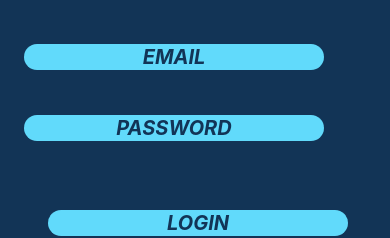
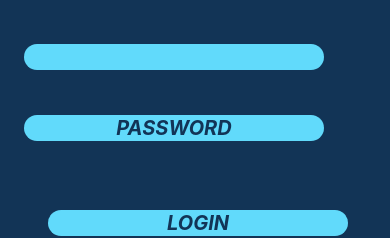
Before and after one commit to shellamander/MAD_Spacebook, a React Native app: screen /homescreen in a window 390 px wide. Shown: the part 293-531 px from the top of the page. Built offline with nearby package versions, Linux system fonts and the light colour scheme.

Commit message:
I've started working on networking, currently attempting to use redux for user authentication flow

```diff
--- a/App.js
+++ b/App.js
@@ -1,3 +1,4 @@
+//import 'react-native-gesture-handler';
 //import * as React from 'react';
 //import { NavigationContainer } from '@react-navigation/native';
 import { createNativeStackNavigator } from '@react-navigation/native-stack';
@@ -8,9 +9,7 @@ import Apphomescreen from './screens/apphomescreen';
 import AccountScreen from './screens/Account';
 import FriendScreen from './screens/Friends';
 import PostScreen from './screens/Post'
-import PublishedScreen from './screens/Published'
-import Drafts from './screens/Drafts'
-import ScheduledScreen from './screens/Scheduled'
+
 
 
 //SET ITEM AND GET ITEM INA SYNSTORAGE TOKEN BOYS// stringify/ flat list// stringify then json parse
--- a/screens/Drafts.js
+++ b/screens/Drafts.js
@@ -0,0 +1,12 @@
+import * as React from 'react';
+import { Text, View } from 'react-native';
+
+function IDK() {
+    return (
+      <View style={{ flex: 1, justifyContent: 'center', alignItems: 'center' }}>
+        <Text>DRAFTY BOI</Text>
+      </View>
+    );
+  }
+
+  export default IDK;
--- a/screens/Post.js
+++ b/screens/Post.js
@@ -1,14 +1,63 @@
 import * as React from 'react';
-import { Text, View, Button } from 'react-native';
+
+//import { createDrawerNavigator } from '@react-navigation/drawer';
+//import { Text, View, Button } from 'react-native';
+import { createMaterialTopTabNavigator } from '@react-navigation/material-top-tabs';
+import PublishedScreen from './Published';
+import Drafts from './Drafts';
+import ScheduledScreen from './Scheduled'
+
+
+
+
+const Tab = createMaterialTopTabNavigator();
+// const Drawer = createDrawerNavigator();
+
+
+// function IDK({navigation}) {
+//   return (
+
+//     <Drawer.Navigator>
+//     <Drawer.Screen name="Drafts" component={Drafts} />
+//     <Drawer.Screen name="Published" component={PublishedScreen} />
+//     <Drawer.Screen name="Scheduled" component={ScheduledScreen} />
+
+//   </Drawer.Navigator>
+
+
+//   )
+//   }
+
+
+
+
 
 function IDK({navigation}) {
-    return (
-      <View style={{ flex: 1, justifyContent: 'center', alignItems: 'center' }}>
-        <Text>POSTS!</Text>
-        <Button title="Go to friends" onPress={() => navigation.navigate("Friends")} />
-      </View>
-    );
-  }
+  return (
+    <Tab.Navigator>
+
+    <Tab.Screen name="Drafts" component={Drafts} />
+    <Tab.Screen name="Published" component={PublishedScreen} />
+    <Tab.Screen name="Scheduled" component={ScheduledScreen} />
+
+  </Tab.Navigator>
+
+  )
+}
+
+
+
+
+
+
+    // return (
+    //   <View style={{ flex: 1, justifyContent: 'center', alignItems: 'center' }}>
+    //     <Text>POSTS!</Text>
+    //     <Button title="Go to friends" onPress={() => navigation.navigate("Drafts")} />
+    //   </View>
+    // );
+ // }
   // states
 
+
   export default IDK;
--- a/screens/Published.js
+++ b/screens/Published.js
@@ -0,0 +1,12 @@
+import * as React from 'react';
+import { Text, View } from 'react-native';
+
+function IDK() {
+    return (
+      <View style={{ flex: 1, justifyContent: 'center', alignItems: 'center' }}>
+        <Text>Account</Text>
+      </View>
+    );
+  }
+
+  export default IDK;
--- a/screens/Scheduled.js
+++ b/screens/Scheduled.js
@@ -0,0 +1,12 @@
+import * as React from 'react';
+import { Text, View } from 'react-native';
+
+function IDK() {
+    return (
+      <View style={{ flex: 1, justifyContent: 'center', alignItems: 'center' }}>
+        <Text>Account</Text>
+      </View>
+    );
+  }
+
+  export default IDK;
--- a/screens/homescreen.js
+++ b/screens/homescreen.js
@@ -8,6 +8,15 @@ import { View, Text, TouchableOpacity, Button, TextInput, StyleSheet } from 'rea
 const Homescreen1 = ({navigation}) => { // you used an arrow function shaza
   const [email, setEmail] = useState(" ");
   const [password, setPassword]= useState("");
+ //const[userToken, setUserToken] = React.useState(null);
+ //const[isLoading, setIsLoading] = React.useState(true);
+
+ /*useEffect(()=> {
+   setTimeout(() => {
+     setIsLoading(false)
+   }, 1000);
+ }, []);
+ */
 
 
   const signup = () => {
@@ -39,8 +48,8 @@ const Homescreen1 = ({navigation}) => { // you used an arrow function shaza
                placeholder = "Email"
                placeholderTextColor = "#123456"
                autoCapitalize = "none"
-               //value={email}
-               //onChange={e=> setEmail(e.target.value) }
+               value={email}
+               onChange={e=> setEmail(e.target.value) }
 
                />
 
@@ -50,8 +59,8 @@ const Homescreen1 = ({navigation}) => { // you used an arrow function shaza
                placeholder = "Password"
                placeholderTextColor = "#123456"
                autoCapitalize = "none"
-               //value={email}
-               //onChange={e=> setPassword(e.target.value) }
+               value={password}
+               onChange={e=> setPassword(e.target.value) }
 
                />
 
```
Also changed, not shown: package.json (+11 -2 lines), .eslintrc.json (added), 1 other file (tests, documents, lock files or other folders).
